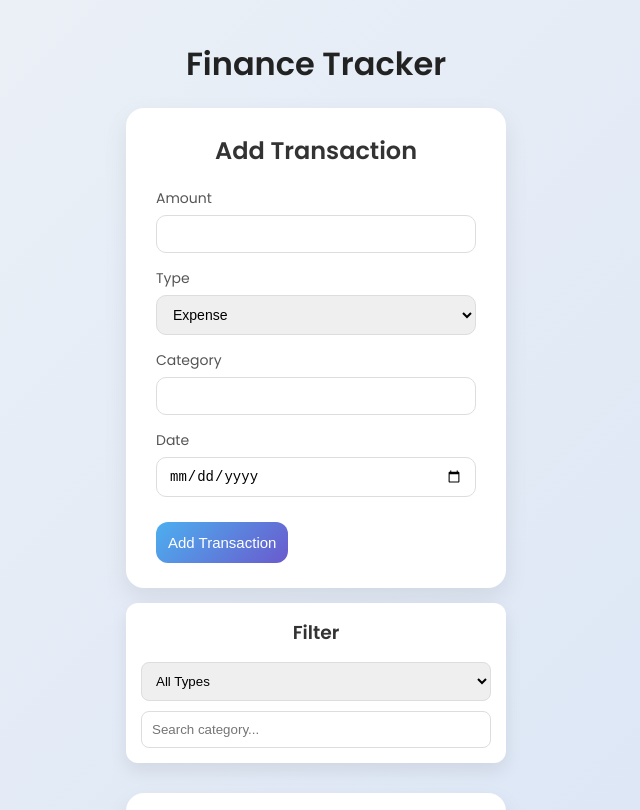
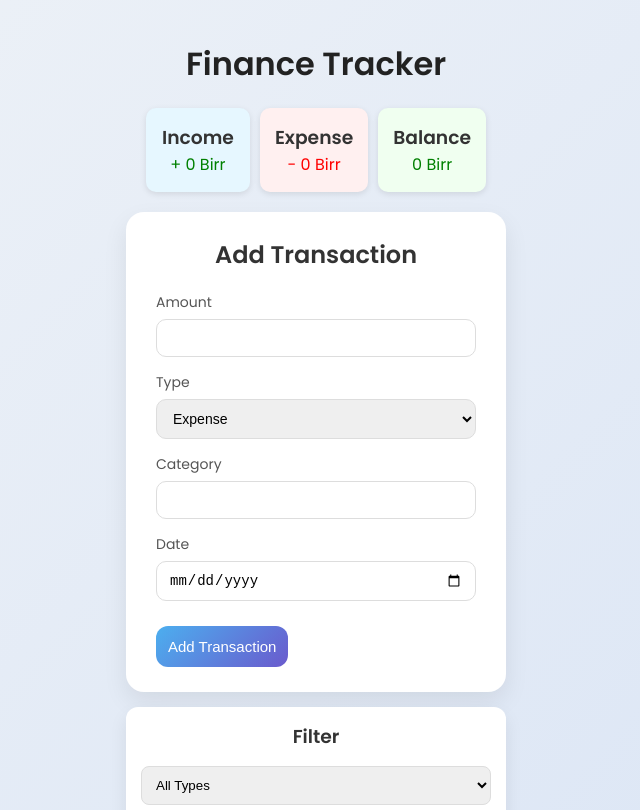
Before and after one commit to tinaninna/finance-tracker, a React (Vite) app: page / in a window 1280 px wide. Shown: the top 810 px of the page, without its empty margins (324-964 px from the left). Built offline with nearby package versions, Linux system fonts and the light colour scheme.

Commit message:
added the summary functionality

```diff
--- a/src/App.jsx
+++ b/src/App.jsx
@@ -1,7 +1,7 @@
 import React, { useState } from "react";
 import AddTransaction from "./components/AddTransaction";
 import TransactionList from "./components/TransactionList";
-
+import Summary from "./components/Summary";
 import Filter from "./components/Filter";
 
 function App() {
@@ -30,7 +30,7 @@ function App() {
     <div>
       <h1 style={{ textAlign: "center" }}>Finance Tracker</h1>
 
-
+      <Summary transactions={transactions} />
 
       <AddTransaction addTransaction={addTransaction} />
 
--- /dev/null
+++ b/src/components/Summary.jsx
@@ -0,0 +1,37 @@
+import React from "react";
+import "./summery.css";
+
+function Summary({ transactions }) {
+  const income = transactions
+    .filter((t) => t.type === "income")
+    .reduce((acc, t) => acc + Number(t.amount), 0);
+
+  const expense = transactions
+    .filter((t) => t.type === "expense")
+    .reduce((acc, t) => acc + Number(t.amount), 0);
+
+  const balance = income - expense;
+
+  return (
+    <div className="summary-container">
+      <div className="summary-card income">
+        <h3>Income</h3>
+        <p className="income-text">+ {income} Birr</p>
+      </div>
+
+      <div className="summary-card expense">
+        <h3>Expense</h3>
+        <p className="expense-text">- {expense} Birr</p>
+      </div>
+
+      <div className="summary-card balance">
+        <h3>Balance</h3>
+        <p className={balance >= 0 ? "income-text" : "expense-text"}>
+          {balance} Birr
+        </p>
+      </div>
+    </div>
+  );
+}
+
+export default Summary;
--- /dev/null
+++ b/src/components/summery.css
@@ -0,0 +1,35 @@
+.summary-container {
+  display: flex;
+  justify-content: space-around;
+  margin: 20px;
+  gap: 10px;
+}
+
+.summary-card {
+  flex: 1;
+  padding: 15px;
+  border-radius: 10px;
+  text-align: center;
+  box-shadow: 0 2px 6px rgba(0, 0, 0, 0.1);
+  background-color: white;
+}
+
+.income {
+  background-color: #e6f7ff;
+}
+
+.expense {
+  background-color: #fff0f0;
+}
+
+.balance {
+  background-color: #f0fff0;
+}
+
+.income-text {
+  color: green;
+}
+
+.expense-text {
+  color: red;
+}
```
